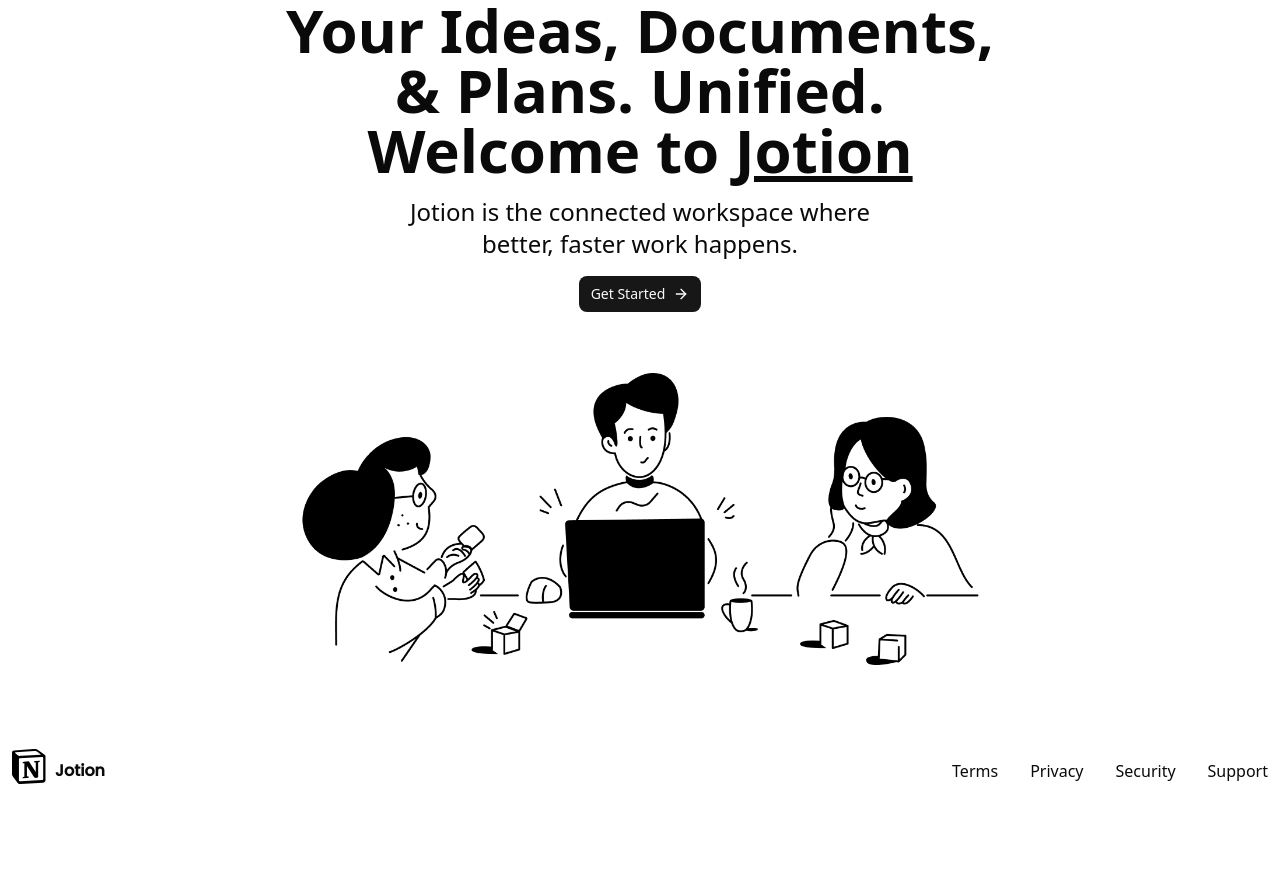
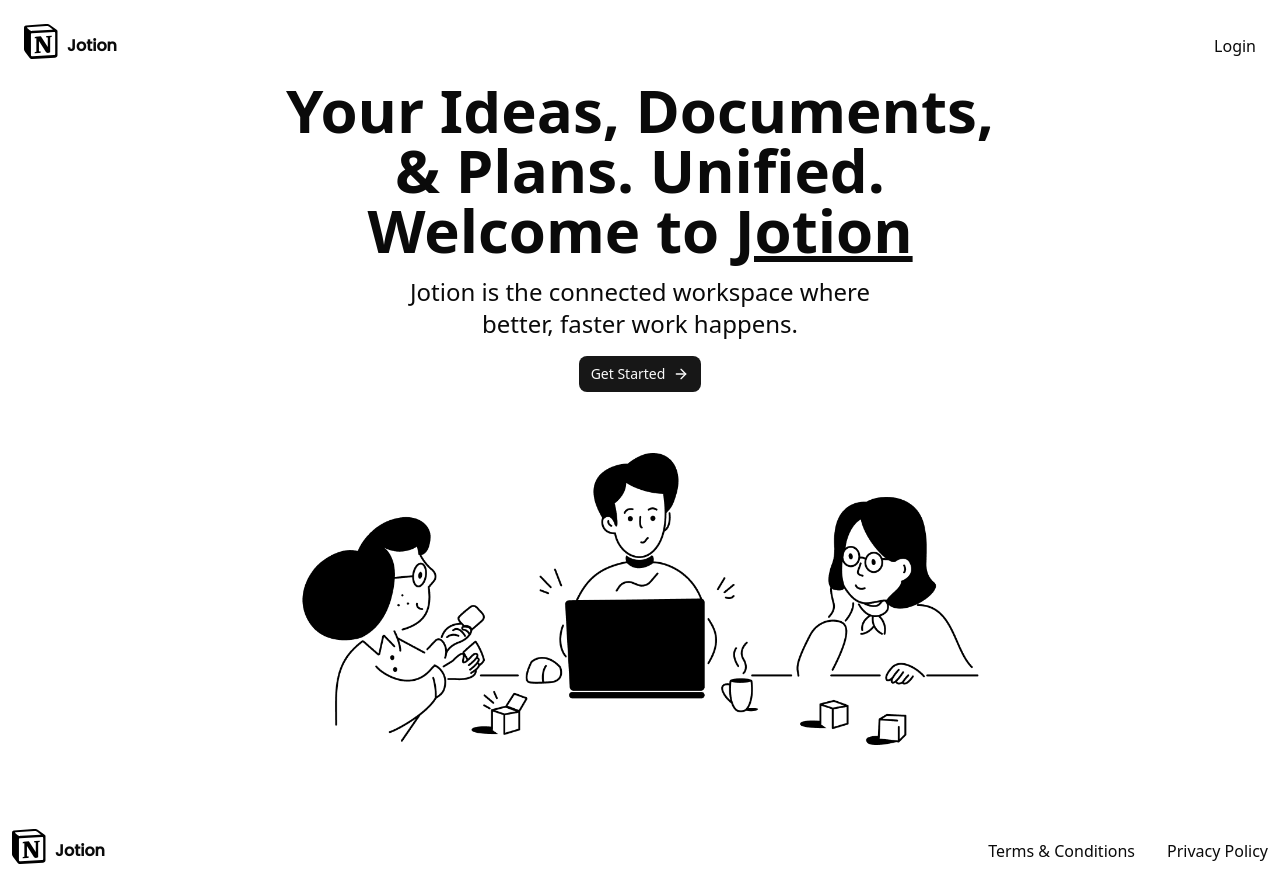
Before and after one commit to pavannitheesh/Writely, a Next.js app: page / in a window 1280 px wide. Before the commit the page ends 800 px from the top, so only its background shows below. Built offline with nearby package versions, Linux system fonts and the light colour scheme.

Commit message:
Add Navbar component and implement scroll detection hook

```diff
--- a/app/(marketing)/_components/Footer.tsx
+++ b/app/(marketing)/_components/Footer.tsx
@@ -6,10 +6,9 @@
 
        <Logo/>
        <div className=" md:ml-auto flex flex-row gap-4 md:gap-8 items-center justify-between md:justify-end w-full">
-        <a href="https://www.notion.so/terms" className="hover:underline">Terms</a>
-        <a href="https://www.notion.so/privacy" className="hover:underline">Privacy</a>
-        <a href="https://www.notion.so/security" className="hover:underline">Security</a>
-        <a href="https://www.notion.so/support" className="hover:underline">Support</a>
+        <a href="https://www.notion.so/terms" className="hover:underline">Terms & Conditions</a>
+        <a href="https://www.notion.so/privacy" className="hover:underline">Privacy Policy</a>
+
         </div>
     </div>
      );
--- /dev/null
+++ b/app/(marketing)/_components/Navbar.tsx
@@ -0,0 +1,18 @@
+"use client";
+import useScroll from "@/hooks/use-scroll-hooks";
+import { cn } from "@/lib/utils";
+import Logo from './Logo';
+const Navbar = () => {
+    const scrolled=useScroll(30);
+    return (
+        <div className={cn("fixed top-0 p-6 flex items-center w-full  bg-background z-50",scrolled?" border-b-2 shadow-sm":"shadow-none")}>
+            <Logo/>
+            <div className=" md:ml-auto flex flex-row gap-4 md:gap-8 items-center justify-start md:justify-end w-full">
+            Login
+            </div>
+
+        </div>
+     );
+}
+
+export default Navbar;
--- /dev/null
+++ b/app/(marketing)/layout.tsx
@@ -0,0 +1,19 @@
+import Navbar from "./_components/Navbar";
+
+export default function RootLayout({
+  children,
+}: Readonly<{
+  children: React.ReactNode;
+}>) {
+  return (
+   <div className="h-full">
+    <Navbar/>
+    <main className="pt-20 h-full">
+
+       {children}
+    </main>
+
+   </div>
+
+  );
+}
--- /dev/null
+++ b/hooks/use-scroll-hooks.ts
@@ -0,0 +1,25 @@
+
+import React from "react";
+
+const useScroll = (theshold:number) => {
+    const [scrolled, setScrolled] = React.useState(false);
+    React.useEffect(() => {
+
+        const handleScroll = () => {
+            if (window.scrollY > theshold) {
+                setScrolled(true);
+            } else {
+                setScrolled(false);
+            }
+        };
+        window.addEventListener("scroll", handleScroll);
+        return () => {
+            window.removeEventListener("scroll", handleScroll);
+        };
+
+    },[]);
+
+    return scrolled;
+}
+
+export default useScroll;
```
